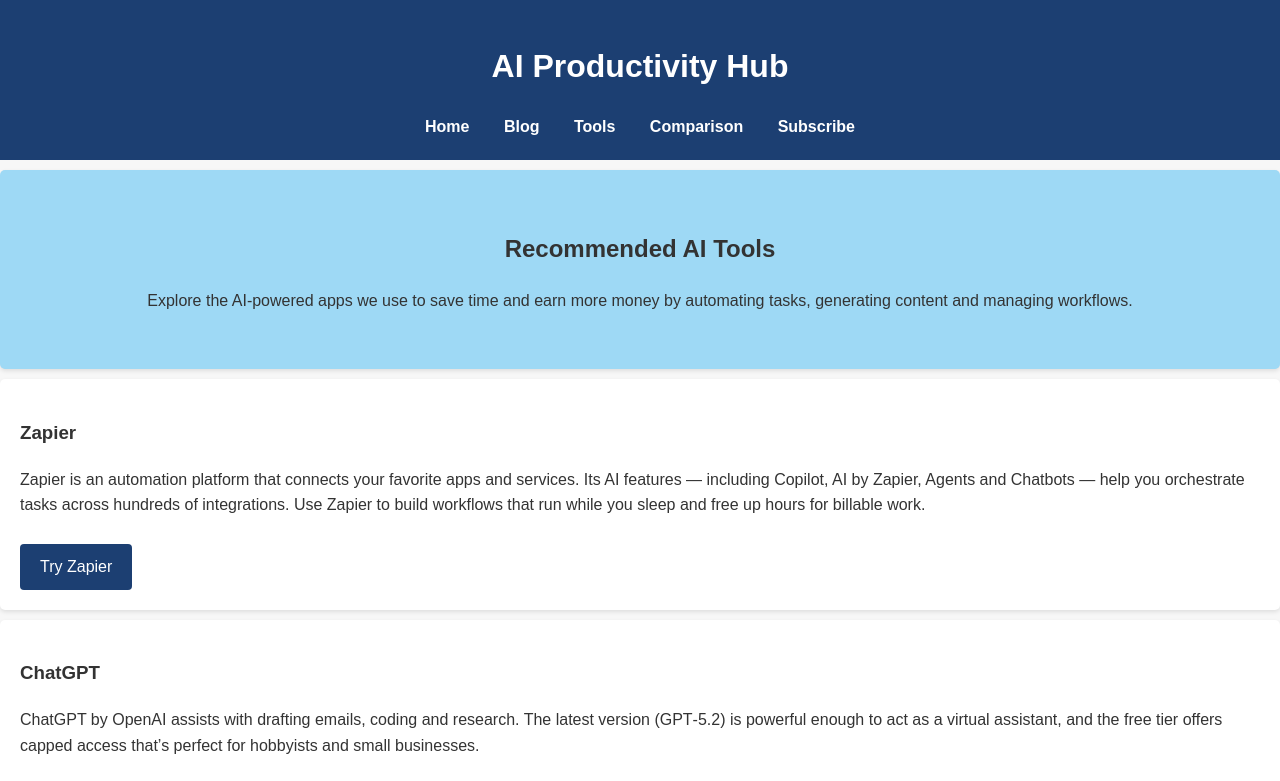
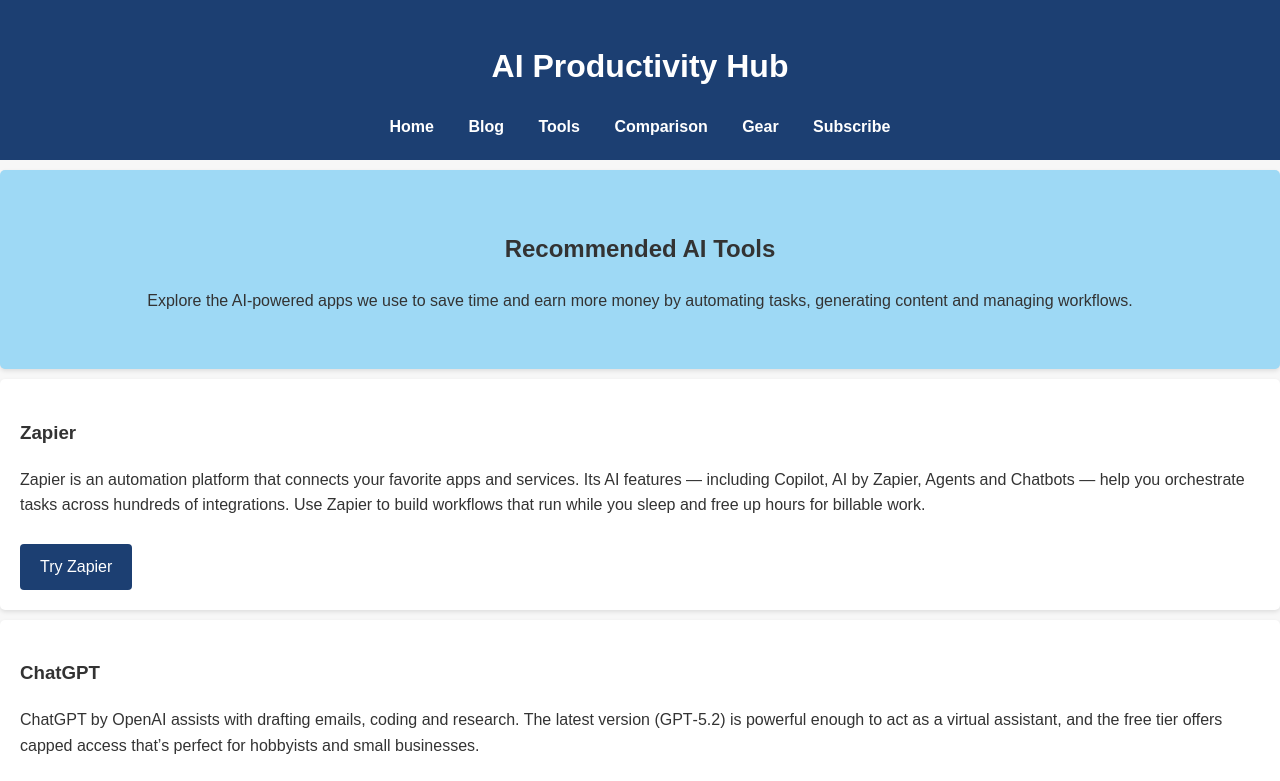
Before and after one commit to shedounes-cyber/ai-productivity-site, a plain HTML site: page tools.html in a window 1280 px wide. Shown: the top 781 px of the page. Drawn offline with Linux system fonts and the light colour scheme.

Commit message:
Add gear link to navigation in tools.html

```diff
--- a/tools.html
+++ b/tools.html
@@ -13,9 +13,11 @@
             <a href="blog.html">Blog</a>
             <a href="tools.html">Tools</a>
                     <a <href="comparison.html">Comparison</a>
+                    <a href="gear.html">Gear</a>
             <a href="subscribe.html">Subscribe</a>
         </nav>
     </header>
+
     <main>
         <section class="hero">
             <h2>Recommended AI Tools</h2>
```
